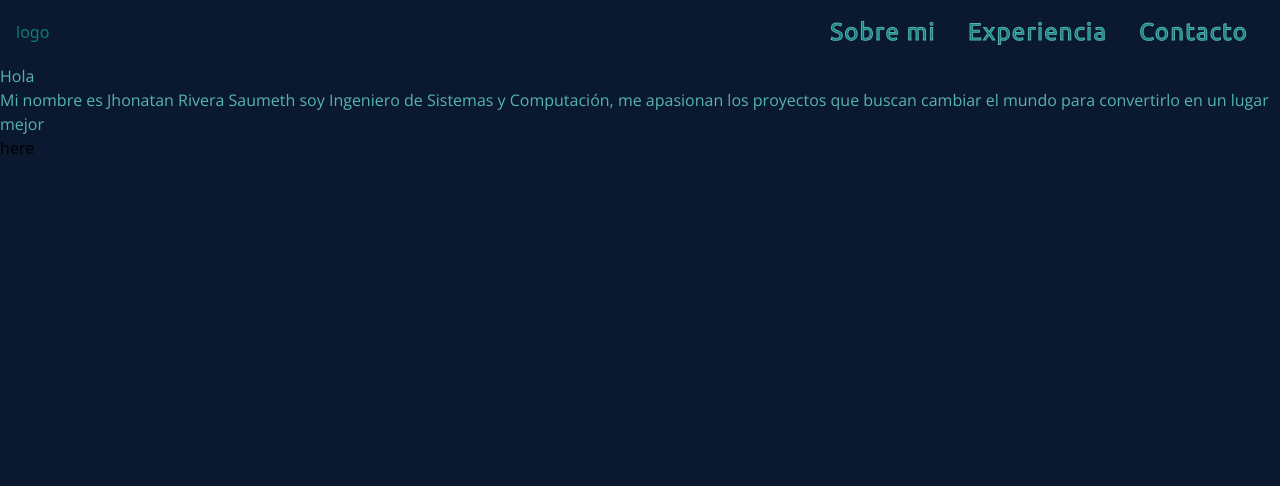
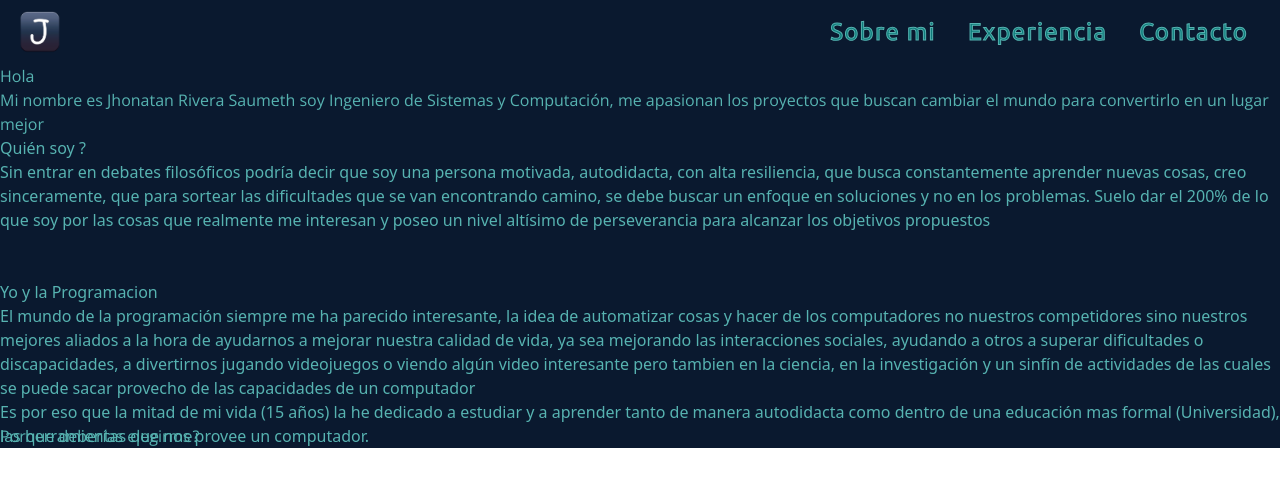
Before and after one commit to jhriverasa/my-portfolio, a Next.js app: page / in a window 1280 px wide. Shown: the top 486 px of the page. Built offline with nearby package versions, Linux system fonts and the light colour scheme; a web font is replaced by a local one.

Commit message:
added info

```diff
--- a/src/components/About.tsx
+++ b/src/components/About.tsx
@@ -1,17 +1,16 @@
 const About = () => {
   return (
-    <div className="h-36 bg-blue-50">
+    <div className="flex flex-col text-teal-small h-36" data-aos="fade-up">
       <h1>Quién soy ?</h1>
 
       <div>
-        Quién soy yo?
-        Sin entrar en debates filosóficos podría decir que soy una persona motivada,
-        autodidacta, con alta resiliencia, que busca constantemente aprender nuevas cosas,
-        creo sinceramente, que para sortear las dificultades que se van encontrando
-        camino, se debe buscar un enfoque en soluciones y no en los problemas.
-        Suelo dar el 200% de lo que soy por las cosas que realmente me interesan y poseo
-        un nivel altísimo de perseverancia para alcanzar los objetivos propuestos
-
+        Sin entrar en debates filosóficos podría decir que soy una persona
+        motivada, autodidacta, con alta resiliencia, que busca constantemente
+        aprender nuevas cosas, creo sinceramente, que para sortear las
+        dificultades que se van encontrando camino, se debe buscar un enfoque en
+        soluciones y no en los problemas. Suelo dar el 200% de lo que soy por
+        las cosas que realmente me interesan y poseo un nivel altísimo de
+        perseverancia para alcanzar los objetivos propuestos
       </div>
     </div>
   );
--- /dev/null
+++ b/src/components/Experience.tsx
@@ -0,0 +1,45 @@
+const Experience = () => {
+  return (
+    <div className=" flex-col text-teal-small h-36 hidden" data-aos="fade-up"> {/* CHANGE HIDDEN TO FLEX*/}
+      <h1>Experiencia</h1>
+      <div>
+        <div>
+          <div>JAVASCRIPT FULL STACK DEVELOPER</div>
+          <div>HELLOBUILD, LLC</div>
+          <div>ENE 2020 – ENE 2021</div>
+          <div>
+            Durante mi estadía en la empresa Hellobuild que me brindo mi primera
+            oportunidad laboral, hice parte del grupo de trabajo de Protrak (una
+            aplicación para la gestión de proyectos), desarrollando
+            funcionalidades preestablecidas y generando ideas que sirviesen como
+            alternativas para la implementación de nuevas características. El
+            stack tecnológico incluía ReactJS + NextJS en el Frontend y NodeJS+
+            Prisma-Nexus-GraphQL, y servicios como Stripe y Twillio para el
+            Backend. En el proceso de desarrollo de esta aplicación fui
+            reconocido múltiples veces por mi trabajo.
+
+          </div>
+        </div>
+        <div>
+          <div>SALESFORCE TRAINEE/DEVELOPER</div>
+          <div>SCOTIABANK</div>
+          <div>ABR 2022 – DEC 2022</div>
+          <div>
+            Debido a mi curiosidad por las distintas tecnologías apliqué para
+            hacer parte de un entrenamiento en Salesforce, el programa de
+            Salesforce Academy de Scotiabank que buscaba capacitar a
+            desarrolladores en Salesforce para luego emplearlos en las distintas
+            áreas que el banco requería. Durante los tres primeros meses tuve
+            capacitación y terminé esta fase con honores teniendo las mejores
+            puntuaciones del grupo en los exámenes de Certificación de Platform
+            App Builder y Platform Developer I. Los meses restantes hice parte
+            del equipo de Wealth Managemente del banco, un equipo de trabajo
+            ubicado mayoritariamente en Canadá
+          </div>
+        </div>
+      </div>
+    </div>
+  );
+};
+
+export default Experience;
--- a/src/components/Intro.tsx
+++ b/src/components/Intro.tsx
@@ -1,6 +1,6 @@
 const Intro = () => {
   return (
-    <div className="font-body_alt">
+    <div className="flex flex-col font-body_alt" data-aos="fade-up">
       <h1 className="text-teal-small">Hola</h1>
       <div className="text-teal-small">
         Mi nombre es Jhonatan Rivera Saumeth soy Ingeniero de Sistemas y
--- /dev/null
+++ b/src/components/MeAndProgramming.tsx
@@ -0,0 +1,25 @@
+const MeAndProgramming = () => {
+  return (
+    <div className="flex flex-col text-teal-small h-36" data-aos="fade-up">
+      <h1>Yo y la Programacion</h1>
+
+      <div>
+        El mundo de la programación siempre me ha parecido interesante, la idea
+        de automatizar cosas y hacer de los computadores no nuestros
+        competidores sino nuestros mejores aliados a la hora de ayudarnos a
+        mejorar nuestra calidad de vida, ya sea mejorando las interacciones
+        sociales, ayudando a otros a superar dificultades o discapacidades, a
+        divertirnos jugando videojuegos o viendo algún video interesante pero
+        tambien en la ciencia, en la investigación y un sinfín de actividades de
+        las cuales se puede sacar provecho de las capacidades de un computador
+      </div>
+      <div>
+        Es por eso que la mitad de mi vida (15 años) la he dedicado a estudiar y
+        a aprender tanto de manera autodidacta como dentro de una educación mas
+        formal (Universidad), las herramientas que nos provee un computador.
+      </div>
+    </div>
+  );
+};
+
+export default MeAndProgramming;
--- a/src/components/NavBar.tsx
+++ b/src/components/NavBar.tsx
@@ -1,9 +1,14 @@
+import Image from "next/image";
 import NeonLink from "./primitives/NeonLink";
 
 const NavBar = () => {
   return (
     <div className="animate__animated animate__bounce w-full h-16 flex flex-row justify-between items-center text-teal px-4">
-      <div className="w-1/2">logo</div>
+      <div className="w-1/2">
+        <div className="relative flex w-12 h-12">
+          <Image alt="Logo" src="/logo.png" fill />
+        </div>
+      </div>
       <div className="w-1/2 flex justify-end font-body tracking-wider text-2xl">
         <NeonLink text="Sobre mi" href="#" />
         <NeonLink text="Experiencia" href="#" />
--- /dev/null
+++ b/src/components/WhyMe.tsx
@@ -0,0 +1,11 @@
+const WhyMe = () => {
+  return (
+    <div className="flex flex-col font-body_alt" data-aos="fade-up">
+      <div className="text-teal-small">
+        <div>Porque deberías elegirme?</div>
+      </div>
+    </div>
+  );
+};
+
+export default WhyMe;
--- a/src/pages/index.tsx
+++ b/src/pages/index.tsx
@@ -1,20 +1,25 @@
 import NavBar from "@/components/NavBar";
 import Intro from "@/components/Intro";
 import About from "@/components/About";
-
+import MeAndProgramming from "@/components/MeAndProgramming";
+import Experience from "@/components/Experience";
+import WhyMe from "@/components/WhyMe";
 
 const Home = () => {
   return (
-    <div className="absolute h-full w-full bg-oxford-blue">
+    <div className=" flex flex-col w-full bg-oxford-blue">
       <NavBar />
       <Intro />
+      <About />
+      <MeAndProgramming />
+      <Experience />
+      <WhyMe />
 
-      <div className="h-36">
+      {/*<div className="h-36">
         <div className="w-1/2" data-aos="fade-up">
           here
         </div>
-      </div>
-
+  </div>*/}
     </div>
   );
 };
```
Also changed, not shown: public/logo.png (added), 1 other file (tests, documents, lock files or other folders).
